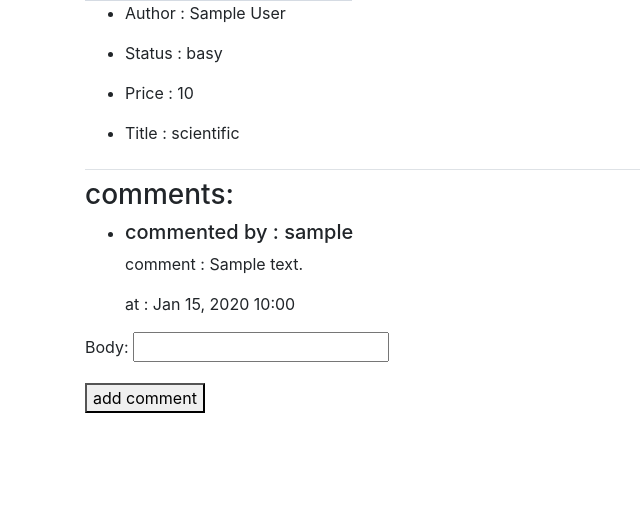
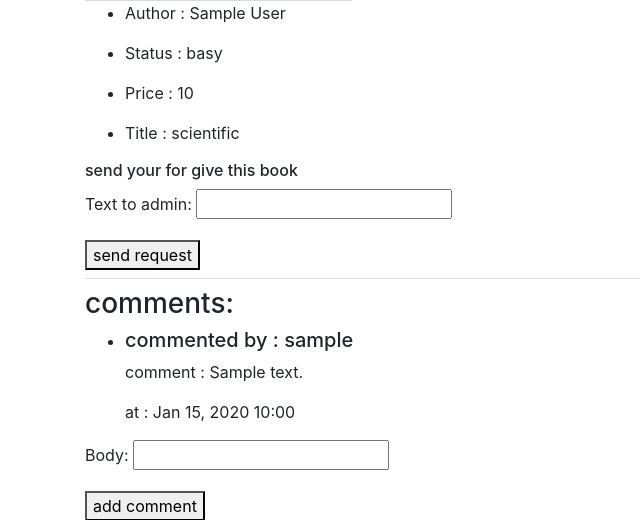
Before and after one commit to arvinyazdani/book_library_handeler_arvin, a Django app: page /book/1/ in a window 1280 px wide. Shown: the part 381-901 px from the top of the page, without its empty margins (0-640 px from the left). Before the commit the page ends 794 px from the top, so only its background shows below. Run offline with Django 4.2, Linux system fonts and the light colour scheme; a user stored in the database is signed in; tables that the repository leaves empty hold one stand-in row (values such as "Sample post"); grey boxes marked "Sample" are stand-in pictures; some libraries are stand-ins or nearby versions.

Commit message:
fix request to admin for give book

```diff
--- a/books/admin.py
+++ b/books/admin.py
@@ -1,8 +1,8 @@
 from django.contrib import admin
-from .models import Book, Comment, Image
+from .models import Book, Comment, Image, RequestBook
 
 #admin.site.register(Book)
-#admin.site.register(Comment)
+admin.site.register(RequestBook)
 
 
 @admin.register(Book)
--- a/books/forms.py
+++ b/books/forms.py
@@ -1,6 +1,7 @@
+from cProfile import label
 from django import forms
-from .models import Comment
-from .models import Image
+from .models import Comment, RequestBook
+
 
 class CommentForm(forms.ModelForm):
 	""" creat topic for client """
@@ -10,10 +11,10 @@ class CommentForm(forms.ModelForm):
 		fields = ['body']
 		label = {'body': 'comment type : '}
 
-'''
-class ImageForm(forms.ModelForm):
-    """Form for the image model"""
-    class Meta:
-        model = Image
-        fields = ('title', 'image')
-'''
+class RequestForm(forms.ModelForm):
+	""" creat topic for client """
+	class Meta:
+		""" auth elemans for form"""
+		model = RequestBook
+		fields = ['text_to_admin']
+		label = {'text_to_admin': 'send request : '}
--- a/books/models.py
+++ b/books/models.py
@@ -44,3 +44,12 @@ class Image(models.Model):
 
     def __str__(self):
         return self.title
+
+class RequestBook(models.Model):
+    request_user = models.ForeignKey(User, on_delete=models.CASCADE)
+    date_added = models.DateTimeField(auto_now_add=True)
+    requested_book = models.ForeignKey(Book, on_delete=models.CASCADE)
+    text_to_admin = models.CharField(max_length=100, null=True)
+
+    def __str__(self):
+        return f'By : {self.request_user} for Book : {self.requested_book}'
--- a/books/templates/book/book_detail.html
+++ b/books/templates/book/book_detail.html
@@ -36,7 +36,16 @@
 
 </ul>
 
-
+{% if send %}
+    <h6>your request sended for admin!</h6>
+{% else %}
+<h6>send your for give this book</h6>
+<form action="{% url 'books:book_detail' book.id %}" method="post">
+    {{form2.as_p}}
+    {% csrf_token %}
+    <button name="submit">send request</button>
+</form>
+{% endif %}
 
 {% endblock page-header %}
 
--- a/books/urls.py
+++ b/books/urls.py
@@ -9,6 +9,4 @@ urlpatterns = [
     path('book/<int:book_id>/', views.book, name="book_detail"),
     path('book/<slug:mode>/', views.filter_mode, name="filter_mode"),
 
-
-
 ]
--- a/books/views.py
+++ b/books/views.py
@@ -1,6 +1,6 @@
 from django.shortcuts import render, redirect
 from .models import Book
-from .forms import CommentForm
+from .forms import CommentForm, RequestForm
 from django.contrib.auth.decorators import login_required
 from django.contrib.auth.models import User
 
@@ -18,23 +18,34 @@ def book(request,book_id):
     book = Book.objects.get(id=book_id)
     comments = book.comment_set.order_by("-date_added")[:10]
     img_obj = book.image_set.get()
+    send = False
 
     if request.method != "POST":
         form = CommentForm()
+        form2 = RequestForm()
     else:
         form = CommentForm(data=request.POST)
+        form2 = RequestForm(data=request.POST)
         if form.is_valid():
+            form2 = RequestForm()
             add_user = form.save(commit=False)
             add_user.author = request.user
             add_user.book = book
             add_user.save()
             return redirect("books:book_detail",book_id)
+        elif form2.is_valid():
+            form = CommentForm()
+            send = True
+            add_user = form2.save(commit=False)
+            add_user.request_user = request.user
+            add_user.requested_book = book
+            add_user.save()
 
 
-    context = {"book":book,"comments":comments, "form":form,'img_obj':img_obj}
+
+    context = {"book":book,"comments":comments, "form":form,
+    'img_obj':img_obj, "form2":form2,'send':send}
     return render(request, "book/book_detail.html", context)
-
-
 
 
 @login_required
```
Also changed, not shown: books/migrations/0015_requestbook.py (added), books/migrations/0016_requestbook_text_to_admin.py (added), media/images/2022/02/16/tarikh.jpeg (added), media/images/2022/02/16/trikh-kamel.jpeg (added), 1 other file.
